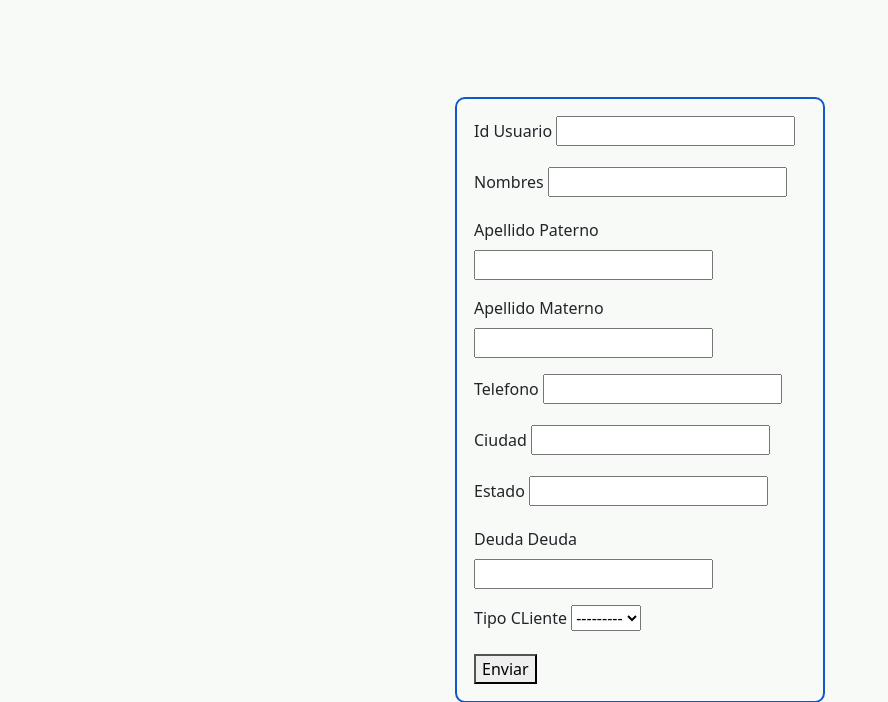
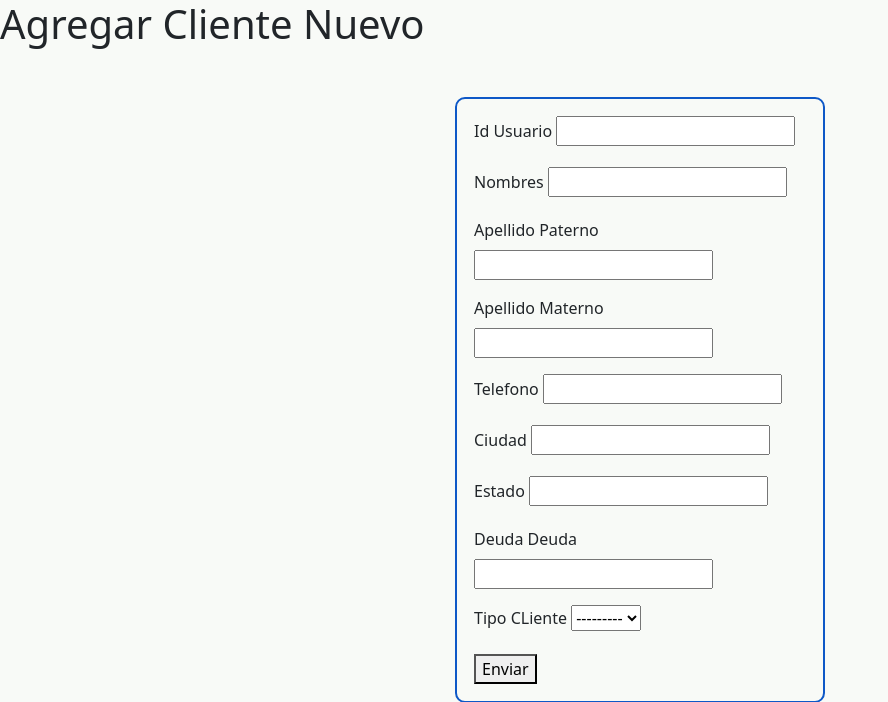
Before and after one commit to pnicolas-97/Gestion-de-Clientes, a Django app: page /customnew in a window 1280 px wide. Shown: the top 702 px of the page, without its empty margins (0-888 px from the left). Run offline with Django 4.2, Linux system fonts and the light colour scheme.

Commit message:
actualizacion1.0 del proyecto

```diff
--- a/empresas/custom/templates/welcome/editarCustom.html
+++ b/empresas/custom/templates/welcome/editarCustom.html
@@ -11,6 +11,8 @@
 </head>
 <body>
 <section>
+
+    <h1>Editar Cliente</h1>
     <form method="post" class="editCstom">
         {% csrf_token %}
 
--- a/empresas/custom/templates/welcome/nuevo_cliente.html
+++ b/empresas/custom/templates/welcome/nuevo_cliente.html
@@ -11,6 +11,7 @@
     <title>New Custom</title>
 </head>
 <body>
+<h1>Agregar Cliente Nuevo</h1>
 
 <form method="POST" class="newCstm">
     {% csrf_token %}
```
